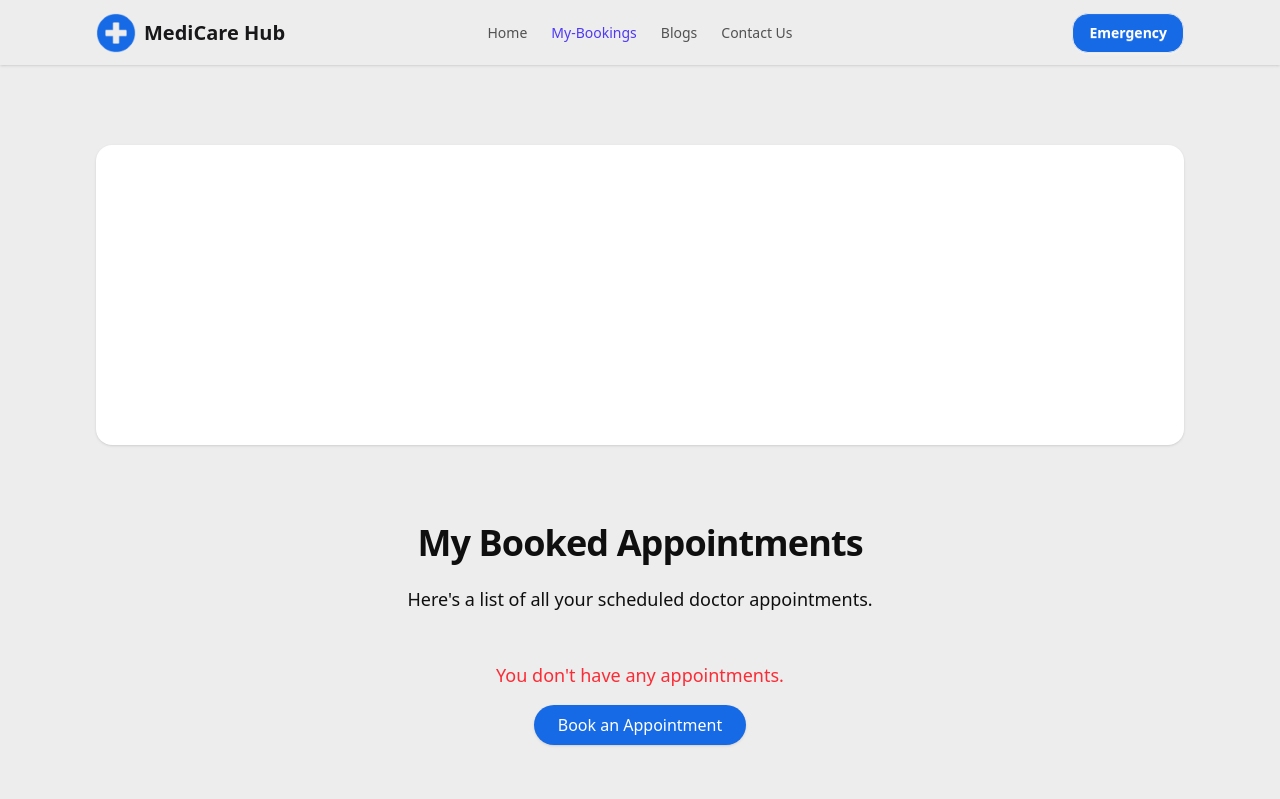
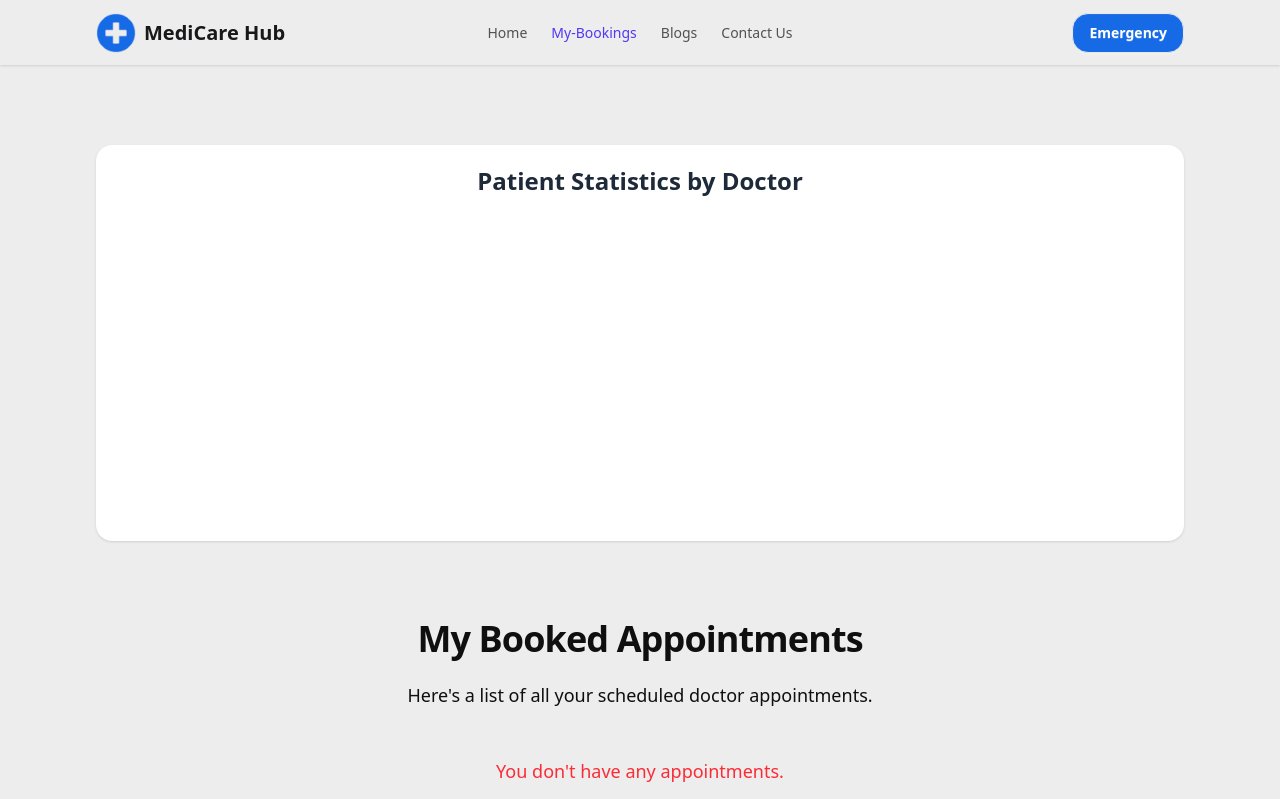
Before and after one commit to sojib-web/B11A8-doctors-website, a React (Vite) app: page /my_booking in a window 1280 px wide. Shown: the top 799 px of the page. Built offline with nearby package versions, Linux system fonts and the light colour scheme.

Commit message:
barChar done

```diff
--- a/src/Components/BarChart/BarCharts.jsx
+++ b/src/Components/BarChart/BarCharts.jsx
@@ -1,14 +1,38 @@
 import React from "react";
-import { BarChart, Bar, XAxis, YAxis } from "recharts";
+import { BarChart, Bar, XAxis, YAxis, Cell } from "recharts";
+
+const CustomBarShape = (props) => {
+  const { x, y, width, height, fill } = props;
+
+  const points = [
+    { x: x + width / 2, y },
+    { x: x, y: y + height },
+    { x: x + width, y: y + height },
+  ];
+
+  return (
+    <polygon
+      points={points.map((point) => `${point.x},${point.y}`).join(" ")}
+      fill={fill}
+    />
+  );
+};
 
 const BarCharts = ({ data }) => {
   return (
-    <div className="flex justify-center items-center">
-      <BarChart width={600} height={300} data={data}>
-        <XAxis dataKey="name" />
-        <YAxis />
-        <Bar dataKey="uv" fill="red" />
-      </BarChart>
+    <div className="overflow-hidden">
+      <div className="p-5">
+        <h2 className="text-2xl font-semibold text-center mb-6 text-gray-800">
+          Patient Statistics by Doctor
+        </h2>
+      </div>
+      <div className="flex justify-center items-center">
+        <BarChart width={600} height={300} data={data}>
+          <XAxis dataKey="name" />
+          <YAxis />
+          <Bar dataKey="uv" fill="red" shape={<CustomBarShape />} />
+        </BarChart>
+      </div>
     </div>
   );
 };
--- a/src/Components/BookingList/BookingList.jsx
+++ b/src/Components/BookingList/BookingList.jsx
@@ -31,7 +31,7 @@ const BookingList = () => {
   };
 
   return (
-    <div className="mt-20">
+    <div className="mt-20 mb-20">
       <div className="flex justify-center items-center bg-white mb-20 rounded-2xl shadow">
         <BarCharts data={chartData} />
       </div>
--- a/src/Components/DoctorDetails/DoctorDetails.jsx
+++ b/src/Components/DoctorDetails/DoctorDetails.jsx
@@ -20,7 +20,6 @@ const DoctorDetails = () => {
       bookedDoctors.push(parseInt(id));
       localStorage.setItem("bookedDoctors", JSON.stringify(bookedDoctors));
 
-      // Chart update logic
       const chartData = JSON.parse(localStorage.getItem("chartData")) || [];
 
       const existingEntry = chartData.find((entry) => entry.name === name);
@@ -31,8 +30,7 @@ const DoctorDetails = () => {
           id: parseInt(id),
           name: name,
           uv: 1,
-          pv: 0, // you can set this as needed
-          amt: 0, // you can set this as needed
+          pv: 0,
         });
       }
 
```
